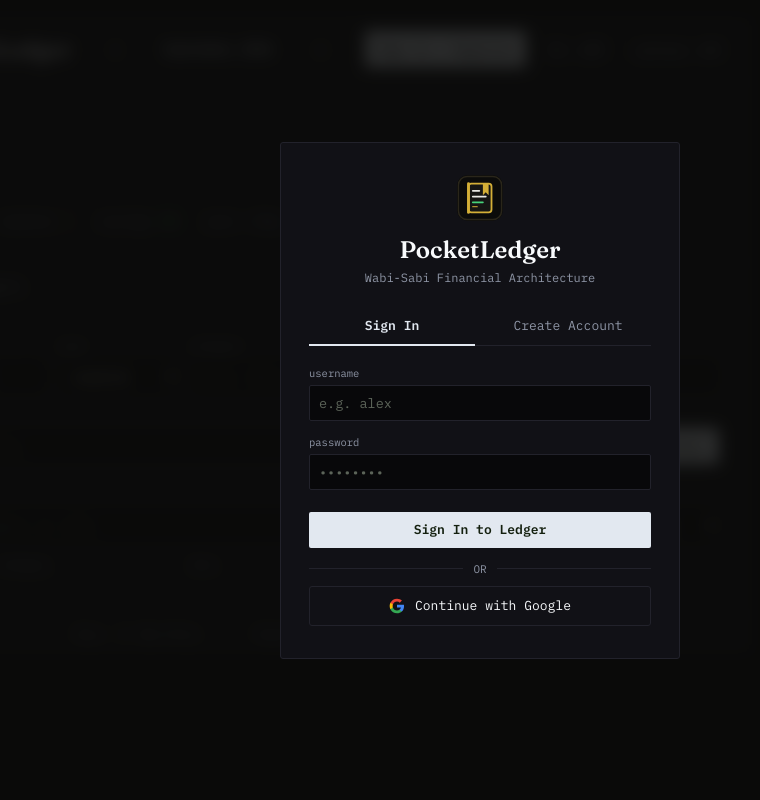
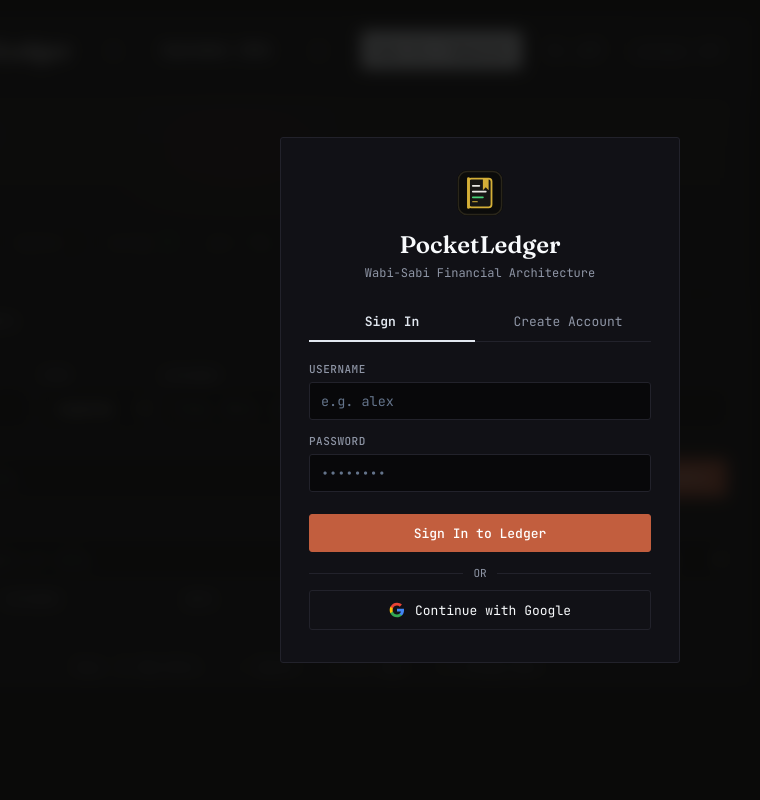
Before and after one commit to vyomsh-pixel/Pocket-Ledger, a Flask app: page / in a window 1280 px wide. Shown: the whole page, without its empty margins (160-920 px from the left). Run offline with Flask 3, Linux system fonts and the light colour scheme; some libraries are stand-ins or nearby versions.

Commit message:
feat(ui): stabilize layout grid, add Fraunces/JetBrains typography pairing, terracotta accent, avatar chip, and elevated hero depth

```diff
--- a/static/css/style.css
+++ b/static/css/style.css
@@ -23,11 +23,14 @@
   --brass-dim: #64748B;
   --brick: #FB923C;
   --brick-dim: #9A3412;
-  --income-green: #4ADE80;
-  --focus: #38BDF8;
+  --accent: #C25E3E;          /* Wabi-Sabi Terracotta / Fired Ceramic Clay */
+  --accent-hover: #D96B47;
+  --accent-dim: rgba(194, 94, 62, 0.12);
+  --accent-glow: rgba(194, 94, 62, 0.25);
+  --focus: #C25E3E;
 
   --serif: "Fraunces", Georgia, "Iowan Old Style", serif;
-  --mono: "IBM Plex Mono", ui-monospace, "SFMono-Regular", Menlo, Consolas, monospace;
+  --mono: "JetBrains Mono", "IBM Plex Mono", ui-monospace, "SFMono-Regular", Menlo, Consolas, monospace;
 }
 
 @media (prefers-reduced-motion: reduce) {
@@ -287,11 +340,44 @@ button:focus-visible, input:focus-visible, select:focus-visible, a:focus-visible
   outline-offset: 2px;
 }
 
-/* ---------------- Hero Net Balance (No Card Grid) ---------------- */
+/* ---------------- Hero Net Balance (Tier-1 Elevation & Ambient Glow) ---------------- */
 
 .balance-hero {
-  padding: 34px 32px 28px;
-  border-bottom: 1px solid var(--line);
+  position: relative;
+  padding: 30px 28px 26px;
+  margin: 16px 20px 0;
+  background: linear-gradient(180deg, rgba(255, 255, 255, 0.02) 0%, rgba(255, 255, 255, 0) 100%), var(--panel);
+  border: 1px solid var(--line);
+  border-radius: 4px;
+  box-shadow: 0 8px 24px -4px rgba(0, 0, 0, 0.5), 0 0 0 1px rgba(255, 255, 255, 0.03);
+  overflow: hidden;
+}
+
+.balance-hero::before {
+  content: "";
+  position: absolute;
+  top: -30px;
+  left: 25%;
+  width: 280px;
+  height: 160px;
+  border-radius: 50%;
+  background: radial-gradient(ellipse at center, rgba(194, 94, 62, 0.08) 0%, rgba(194, 94, 62, 0) 70%);
+  pointer-events: none;
+  transition: background 0.6s ease;
+  z-index: 0;
+}
+
+.balance-hero.positive::before {
+  background: radial-gradient(ellipse at center, rgba(74, 222, 128, 0.1) 0%, rgba(74, 222, 128, 0) 70%);
+}
+
+.balance-hero.negative::before {
+  background: radial-gradient(ellipse at center, rgba(251, 146, 60, 0.1) 0%, rgba(251, 146, 60, 0) 70%);
+}
+
+.balance-hero > * {
+  position: relative;
+  z-index: 1;
 }
 
 .balance-label {
@@ -305,10 +391,13 @@ button:focus-visible, input:focus-visible, select:focus-visible, a:focus-visible
 .balance-amount {
   font-family: var(--serif);
   font-weight: 500;
-  font-size: 52px;
-  line-height: 1;
+  font-size: 56px;
+  line-height: 1.05;
+  letter-spacing: -0.02em;
+  color: var(--ink);
+  font-optical-sizing: auto;
   font-variant-numeric: tabular-nums;
-  letter-spacing: -0.5px;
+  margin-bottom: 4px;
   transition: opacity 0.15s ease;
 }
 
@@ -316,28 +405,35 @@ button:focus-visible, input:focus-visible, select:focus-visible, a:focus-visible
   margin-top: 16px;
   display: flex;
   gap: 10px;
+  flex-wrap: wrap;
 }
 
 .pill {
-  font-size: 12.5px;
+  font-size: 12px;
   color: var(--ink-dim);
   border: 1px solid var(--line);
+  background: var(--bg);
   padding: 5px 10px;
-  border-radius: 2px;
+  border-radius: 3px;
+  display: inline-flex;
+  align-items: center;
+  gap: 4px;
 }
 
 .pill b { font-weight: 600; font-variant-numeric: tabular-nums; }
-.pill.income b { color: var(--income-green); }
+.pill.income b { color: #4ADE80; }
 .pill.expense b { color: var(--brick); }
-.pill.savings b { color: var(--income-green); }
+.pill.savings b { color: #4ADE80; }
+.pill.pace b { color: var(--brass); }
 
 /* ---------------- Tabs ---------------- */
 
 .tabs {
   display: flex;
   gap: 22px;
-  padding: 0 32px;
+  padding: 0 24px;
   border-bottom: 1px solid var(--line);
+  margin-top: 14px;
 }
 
 .tab {
@@ -350,12 +446,13 @@ button:focus-visible, input:focus-visible, select:focus-visible, a:focus-visible
   cursor: pointer;
   border-bottom: 2px solid transparent;
   margin-bottom: -1px;
+  transition: all 0.15s ease;
 }
 
 .tab:hover { color: var(--ink); }
-.tab.active { color: var(--brass); border-bottom-color: var(--brass); }
+.tab.active { color: var(--ink); border-bottom-color: var(--accent); font-weight: 500; }
 
-.tab-panel { display: none; padding: 28px 32px 34px; }
+.tab-panel { display: none; padding: 24px 24px 30px; }
 .tab-panel.active { display: block; }
 
 /* ---------------- Entry Form & Inputs ---------------- */
@@ -369,8 +466,17 @@ button:focus-visible, input:focus-visible, select:focus-visible, a:focus-visible
   margin-bottom: 20px;
 }
 
-.form-row-top, .form-row-bottom {
-  display: flex;
+.form-row-top {
+  display: grid;
+  grid-template-columns: 140px 110px 1fr 160px;
+  gap: 12px;
+  width: 100%;
+  align-items: flex-end;
+}
+
+.form-row-bottom {
+  display: grid;
+  grid-template-columns: 1fr auto auto;
   gap: 12px;
   width: 100%;
   align-items: flex-end;
@@ -379,18 +485,19 @@ button:focus-visible, input:focus-visible, select:focus-visible, a:focus-visible
 .field {
   display: flex;
   flex-direction: column;
-  gap: 5px;
+  gap: 6px;
+  min-width: 0;
 }
 
 .field label {
-  font-size: 10.5px;
-  text-transform: lowercase;
+  font-size: 11px;
+  text-transform: uppercase;
+  letter-spacing: 0.5px;
   color: var(--ink-dim);
+  font-weight: 500;
 }
 
-.date-field { flex: 1 1 130px; }
-.type-field { flex: 0 0 100px; }
-.category-field { flex: 1 1 150px; position: relative; }
+.category-field { position: relative; }
 
 .category-dropdown-menu {
   position: absolute;
@@ -453,18 +560,10 @@ button:focus-visible, input:focus-visible, select:focus-visible, a:focus-visible
   font-variant-numeric: tabular-nums;
 }
 
-.date-field { flex: 0 0 150px; }
-.type-field { flex: 0 0 120px; }
-.category-field { flex: 1 1 220px; position: relative; }
-.amount-field { flex: 1 1 170px; }
-.note-field { flex: 1 1 320px; }
-.chips-field { flex: 0 0 auto; }
-.submit-field { flex: 0 0 auto; display: flex; align-items: center; gap: 8px; }
-
 .quick-amount-chips {
   display: flex;
-  gap: 4px;
-  height: 36px;
+  gap: 6px;
+  height: 38px;
   align-items: center;
 }
 
@@ -472,20 +571,21 @@ button:focus-visible, input:focus-visible, select:focus-visible, a:focus-visible
   background: var(--bg);
   border: 1px solid var(--line);
   color: var(--ink-dim);
-  font-size: 11px;
+  font-size: 11.5px;
   font-family: var(--mono);
-  padding: 6px 8px;
-  border-radius: 2px;
+  padding: 0 10px;
+  border-radius: 3px;
   cursor: pointer;
-  height: 36px;
-  line-height: 1;
-  transition: background 0.1s, color 0.1s, border-color 0.1s;
+  height: 38px;
+  line-height: 36px;
+  transition: all 0.15s ease;
+  white-space: nowrap;
 }
 
 .chip-btn:hover {
-  border-color: var(--brass-dim);
-  color: var(--brass);
-  background: rgba(226, 232, 240, 0.08);
+  border-color: var(--accent);
+  color: var(--ink);
+  background: var(--accent-dim);
 }
 
 input, select {
@@ -494,32 +594,49 @@ input, select {
   color: var(--ink);
   font-family: var(--mono);
   font-size: 13.5px;
-  padding: 8px 9px;
-  border-radius: 2px;
-  height: 36px;
+  padding: 0 11px;
+  border-radius: 3px;
+  height: 38px;
+  box-sizing: border-box;
+  width: 100%;
+  transition: border-color 0.15s ease, box-shadow 0.15s ease;
 }
 
-input::placeholder { color: #5c6459; }
+input:focus, select:focus {
+  border-color: var(--accent);
+  outline: 2px solid var(--accent-dim);
+  outline-offset: 1px;
+}
+
+input::placeholder { color: #64748B; }
 
 button[type="submit"], .link-btn {
-  background: var(--brass);
-  color: #14200f;
-  border: none;
+  background: var(--accent);
+  color: #FFFFFF;
+  border: 1px solid var(--accent);
   font-family: var(--mono);
-  font-weight: 600;
+  font-weight: 500;
   font-size: 13px;
-  padding: 8px 16px;
-  height: 36px;
-  border-radius: 2px;
+  padding: 0 18px;
+  height: 38px;
+  border-radius: 3px;
   cursor: pointer;
   white-space: nowrap;
   text-decoration: none;
   display: inline-flex;
   align-items: center;
   justify-content: center;
+  transition: all 0.15s ease;
 }
 
-button[type="submit"]:hover, .link-btn:hover { background: var(--focus); }
+button[type="submit"]:hover, .link-btn:hover {
+  background: var(--accent-hover);
+  border-color: var(--accent-hover);
+}
+
+button[type="submit"]:active {
+  transform: scale(0.98);
+}
 
 .link-btn.secondary-link {
   background: none;
@@ -550,52 +667,58 @@ button[type="submit"]:hover, .link-btn:hover { background: var(--focus); }
 #entryCancel:hover { background: none; color: var(--brick); }
 
 .filter-row {
-  display: flex;
+  display: grid;
+  grid-template-columns: 1fr 140px;
   gap: 12px;
   margin-bottom: 14px;
 }
 
-#searchBox { flex: 1; }
-.filter-select { width: 130px; flex-shrink: 0; }
+#searchBox { width: 100%; }
+.filter-select { width: 100%; }
 
 /* ---------------- Transaction Table Rows ---------------- */
 
 .tx-head-row, .tx-row {
   display: grid;
-  grid-template-columns: 90px 180px 1fr 140px 64px;
+  grid-template-columns: 95px 170px 1fr 140px 64px;
   gap: 12px;
   align-items: center;
 }
 
 .tx-head-row {
-  font-size: 10.5px;
+  font-size: 11px;
+  text-transform: uppercase;
+  letter-spacing: 0.5px;
   color: var(--ink-dim);
-  padding-bottom: 8px;
+  padding: 0 8px 10px;
   border-bottom: 1px solid var(--line);
+  font-weight: 500;
 }
 
 .col-amount { text-align: right; }
 
 .tx-row {
-  padding: 11px 0;
+  padding: 12px 8px;
   border-bottom: 1px solid var(--line-soft);
   font-size: 13.5px;
   cursor: pointer;
+  border-radius: 3px;
+  transition: background 0.15s ease;
 }
 
-.tx-row:hover { background: rgba(201, 162, 75, 0.05); }
+.tx-row:hover { background: var(--accent-dim); }
 
-.tx-row .cell-date { color: var(--ink-dim); font-size: 12.5px; }
-.tx-row .cell-category { color: var(--ink); }
-.tx-row .cell-note { color: var(--ink-dim); font-size: 12.5px; overflow: hidden; text-overflow: ellipsis; white-space: nowrap; }
+.tx-row .cell-date { color: var(--ink-dim); font-size: 12px; font-variant-numeric: tabular-nums; }
+.tx-row .cell-category { color: var(--ink); font-weight: 500; }
+.tx-row .cell-note { color: var(--ink-dim); font-size: 12px; overflow: hidden; text-overflow: ellipsis; white-space: nowrap; }
 
 .tx-row .cell-amount {
   text-align: right;
   font-variant-numeric: tabular-nums;
-  font-weight: 500;
+  font-weight: 600;
 }
 
-.tx-row.income .cell-amount { color: var(--income-green); }
+.tx-row.income .cell-amount { color: #4ADE80; }
 .tx-row.expense .cell-amount { color: var(--brick); }
 
 .blur-target {
--- a/templates/index.html
+++ b/templates/index.html
@@ -4,8 +4,8 @@
 <meta charset="UTF-8">
 <meta name="viewport" content="width=device-width, initial-scale=1.0">
 <title>PocketLedger</title>
-<link rel="preconnect" href="https://fonts.googleapis.com">
-<link href="https://fonts.googleapis.com/css2?family=Fraunces:opsz,wght@9..144,500;9..144,600&family=IBM+Plex+Mono:wght@400;500;600&display=swap" rel="stylesheet">
+<link rel="preconnect" href="https://fonts.gstatic.com" crossorigin>
+<link href="https://fonts.googleapis.com/css2?family=Fraunces:opsz,wght@9..144,400;9..144,500;9..144,600&family=JetBrains+Mono:wght@400;500;600&family=IBM+Plex+Mono:wght@400;500;600&display=swap" rel="stylesheet">
 <link rel="icon" type="image/svg+xml" href="/static/favicon.svg">
 <link rel="icon" type="image/png" sizes="32x32" href="/static/favicon-32x32.png">
 <link rel="icon" type="image/png" sizes="16x16" href="/static/favicon-16x16.png">
@@ -40,7 +40,10 @@
       <div class="header-controls">
         <button id="showAuthBtn" class="link-btn auth-open-btn" hidden>Sign In / Register</button>
         <div class="user-badge" id="userBadge" hidden>
-          <span class="user-name" id="userNameLabel">—</span>
+          <div class="user-avatar-chip" title="Active Account">
+            <span class="avatar-initial" id="userAvatarInitial">U</span>
+            <span class="user-name" id="userNameLabel">—</span>
+          </div>
           <select id="userCurrencySelect" class="header-currency-select" title="Change Preferred Currency">
             <option value="$">$ (USD)</option>
             <option value="₹">₹ (INR)</option>
@@ -53,7 +56,7 @@
             <option value="kr">kr (SEK)</option>
             <option value="zł">zł (PLN)</option>
           </select>
-          <span class="persona-tag" id="userPersonaTag">Zen Strategist</span>
+          <span class="persona-tag" id="userPersonaTag"><span class="persona-dot">●</span> <span id="userPersonaText">Zen Strategist</span></span>
           <button id="logoutBtn" class="logout-btn" title="Sign out of your account">Sign Out</button>
         </div>
 
@@ -150,7 +153,11 @@
         <span class="col-actions"></span>
       </div>
       <div id="txList" class="tx-list"></div>
-      <p id="txEmpty" class="empty-state" hidden>No entries yet — write your first line above.</p>
+      <div id="txEmpty" class="empty-state" hidden>
+        <div class="empty-state-glyph">— 00.00 —</div>
+        <h3 class="empty-state-title">A clean ledger awaits</h3>
+        <p class="empty-state-desc">Record your first entry above or press <kbd>N</kbd> to begin.</p>
+      </div>
     </section>
 
     <!-- TAB 2: BUDGETS -->
@@ -172,7 +179,11 @@
         </div>
       </form>
       <div id="budgetList" class="budget-list"></div>
-      <p id="budgetEmpty" class="empty-state" hidden>No budgets set. Give a category a monthly limit above to start tracking it.</p>
+      <div id="budgetEmpty" class="empty-state" hidden>
+        <div class="empty-state-glyph">[ — ]</div>
+        <h3 class="empty-state-title">No budget limits defined</h3>
+        <p class="empty-state-desc">Assign a monthly boundary above to track category spending discipline.</p>
+      </div>
     </section>
 
 
@@ -208,7 +219,10 @@
     <div class="sidebar-card">
       <h3 class="sidebar-title">Category Spending</h3>
       <div id="categoryBreakdown" class="category-breakdown"></div>
-      <p id="reportEmpty" class="empty-state" hidden>No expenses recorded this month.</p>
+      <div id="reportEmpty" class="empty-state empty-state-compact" hidden>
+        <div class="empty-state-glyph">—</div>
+        <p class="empty-state-desc">No expenses recorded this month.</p>
+      </div>
     </div>
 
     <div class="sidebar-card">
```
Also changed, not shown: other parts of static/css/style.css (+129 -40 lines), static/js/app.js (+48 -38 lines).
